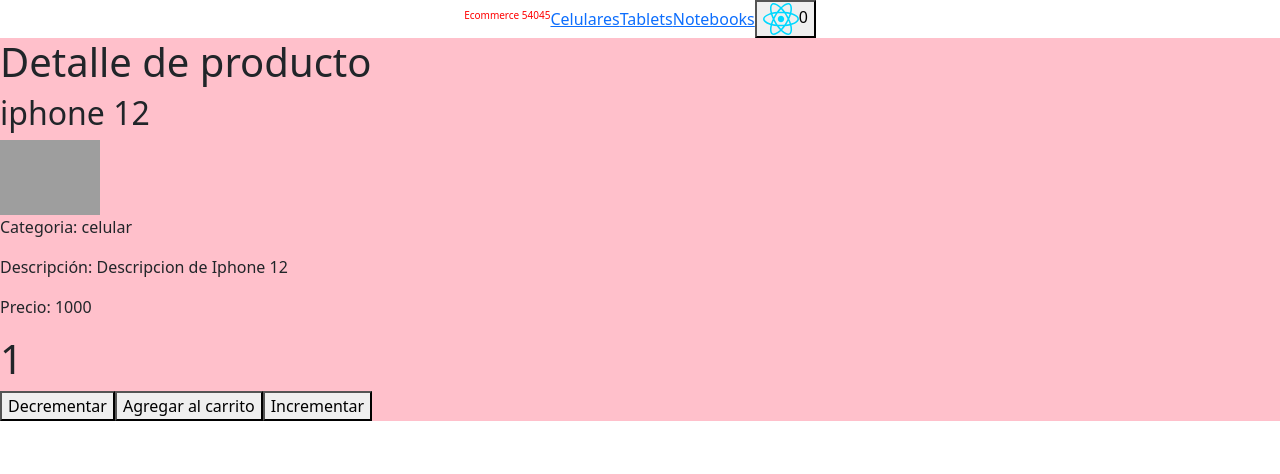
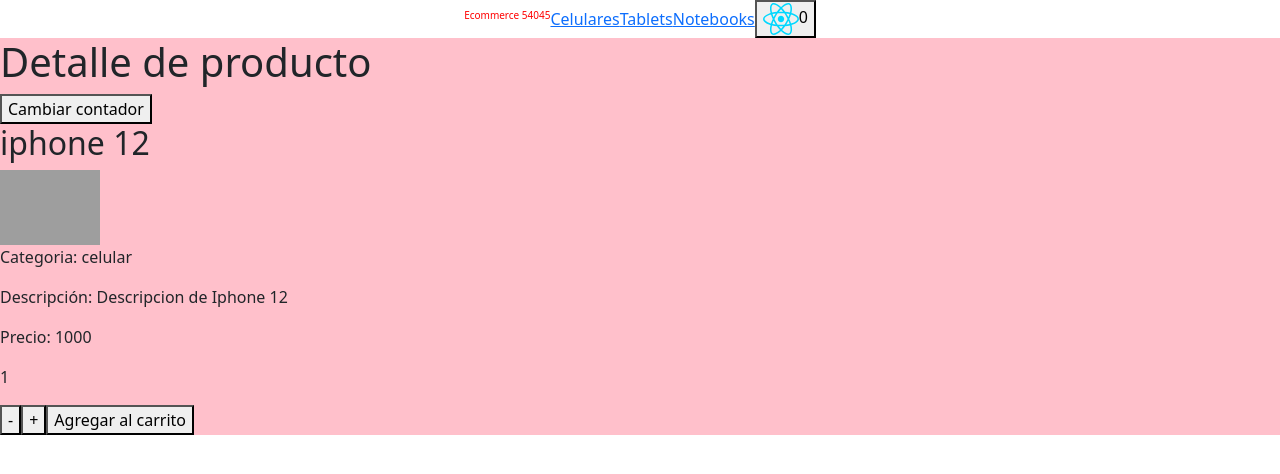
Before and after one commit to sebastianzuviria/comision54045, a React (Vite) app: page /item/1 in a window 1280 px wide. Shown: the top 474 px of the page. Built offline with nearby package versions, Linux system fonts and the light colour scheme; grey boxes are pictures that could not be loaded.

Commit message:
Clase de eventos

```diff
--- a/src/App.jsx
+++ b/src/App.jsx
@@ -2,6 +2,7 @@ import Navbar from './components/Navbar/Navbar'
 import ItemListContainer from './components/ItemListContainer/ItemListContainer'
 import ItemDetailContainer from './components/ItemDetailContainer/ItemDetailContainer'
 import { BrowserRouter, Routes, Route } from 'react-router-dom'
+import Button from './components/Button/Button'
 
 const App = () => {
   return (
@@ -14,6 +15,7 @@ const App = () => {
           <Route path='/item/:itemId' element={<ItemDetailContainer />}/>
         </Routes>
       </BrowserRouter>
+      {/* <Button /> */}
     </>
   )
 }
--- /dev/null
+++ b/src/components/Button/Button.jsx
@@ -0,0 +1,31 @@
+import { useEffect, useRef } from "react"
+
+const Button = () => {
+
+    const buttonRef = useRef()
+
+    // useEffect(() => {
+    //     console.log(buttonRef)
+    //     const boton = buttonRef.current
+
+    //     const handleClick = () => console.log('hice click')
+
+    //     boton.addEventListener('click', handleClick)
+
+    //     return () => {
+    //         boton.removeEventListener('click', handleClick)
+    //     }
+
+    // }, [])
+
+    const handleClick = (e) => {
+        console.log(e)
+    }
+
+    console.log(buttonRef)
+    return (
+        <button ref={buttonRef} onClick={handleClick}>boton</button>
+    )
+}
+
+export default Button
--- a/src/components/Item/Item.jsx
+++ b/src/components/Item/Item.jsx
@@ -1,8 +1,14 @@
 import { Link } from "react-router-dom"
 
 const Item = ({ id, name, img, price}) => {
+
+    const handleClick = (e) => {
+        e.stopPropagation()
+        console.log('hice click en item')
+    }
+
     return (
-        <div >
+        <div onClick={handleClick}>
             <h2>{name}</h2>
             <img src={img} style={{ width: 100}}/>
             <h3>Precio: ${price}</h3>
--- a/src/components/ItemDetail/ItemDetail.jsx
+++ b/src/components/ItemDetail/ItemDetail.jsx
@@ -1,8 +1,70 @@
-import ItemCount from '../ItemCount/ItemCount'
+import { useState } from 'react'
+import { Link } from 'react-router-dom'
+
+const InputCount = ({ onAdd, stock, initial= 1 }) => {
+    const [count, setCount] = useState(initial)
+
+    const handleChange = (e) => {
+        if(e.target.value <= stock) {
+            setCount(e.target.value)
+        }
+    }
+
+    return (
+        <div>
+            <input type='number' onChange={handleChange} value={count}/>
+            <button onClick={() => onAdd(count)}>Agregar al carrito</button>
+        </div>
+    )
+}
+
+const ButtonCount = ({ onAdd, stock, initial = 1 }) => {
+    const [count, setCount] = useState(initial)
+
+    const increment = () => {
+        if(count < stock) {
+            setCount(count + 1)
+        }
+
+    }
+
+    const decrement = () => {
+            setCount(count - 1)
+    }
+
+    return (
+        <div>
+            <p>{count}</p>
+            <button onClick={decrement}>-</button>
+            <button onClick={increment}>+</button>
+            <button onClick={() => onAdd(count)}>Agregar al carrito</button>
+        </div>
+    )
+}
+
 
 const ItemDetail = ({ id, name, category, img, price, stock, description}) => {
+    const [inputType, setInputType] = useState('button')
+
+    const [quantity, setQuantity] = useState(0)
+
+    const ItemCount = inputType === 'input' ? InputCount : ButtonCount
+
+    const handleOnAdd = (count) => {
+        const objProductToAdd = {
+            id, name, price, count
+        }
+        console.log(objProductToAdd)
+        console.log('agregue al carrito: ', count)
+
+        setQuantity(count)
+    }
+
     return (
         <article>
+            <button onClick={() => setInputType(inputType === 'input' ? 'button' : 'input')}>
+                Cambiar contador
+            </button>
             <header>
                 <h2>
                     {name}
@@ -23,7 +85,13 @@ const ItemDetail = ({ id, name, category, img, price, stock, description}) => {
                 </p>
             </section>
             <footer>
-                <ItemCount />
+                {
+                    quantity === 0 ? (
+                        <ItemCount onAdd={handleOnAdd} stock={stock}/>
+                    ) : (
+                        <Link to='/cart'>Finalizar compra</Link>
+                    )
+                }
             </footer>
         </article>
     )
--- a/src/components/ItemList/ItemList.jsx
+++ b/src/components/ItemList/ItemList.jsx
@@ -2,7 +2,7 @@ import Item from "../Item/Item"
 
 const ItemList = ({ products }) => {
     return (
-        <div style={{ display: 'flex', flexDirection: 'column'}}>
+        <div style={{ display: 'flex', flexDirection: 'column'}} onClick={() => console.log('hice click en itemlist')}>
             {
                 products?.map((product) => {
                     // return <Item key={product.id} id={product.id} name={product.name} img={product.img} price={product.price}/>
--- a/src/components/ItemListContainer/ItemListContainer.jsx
+++ b/src/components/ItemListContainer/ItemListContainer.jsx
@@ -41,7 +41,7 @@ const ItemListContainer = ({ greeting }) => {
     }, [categoryId])
 
     return (
-        <div style={{ background: 'orange'}}>
+        <div style={{ background: 'orange'}} onClick={() => console.log('hice click en itemlistcontainer')}>
             <h1>{ greeting }</h1>
             <ItemList products={products}/>
         </div>
```
